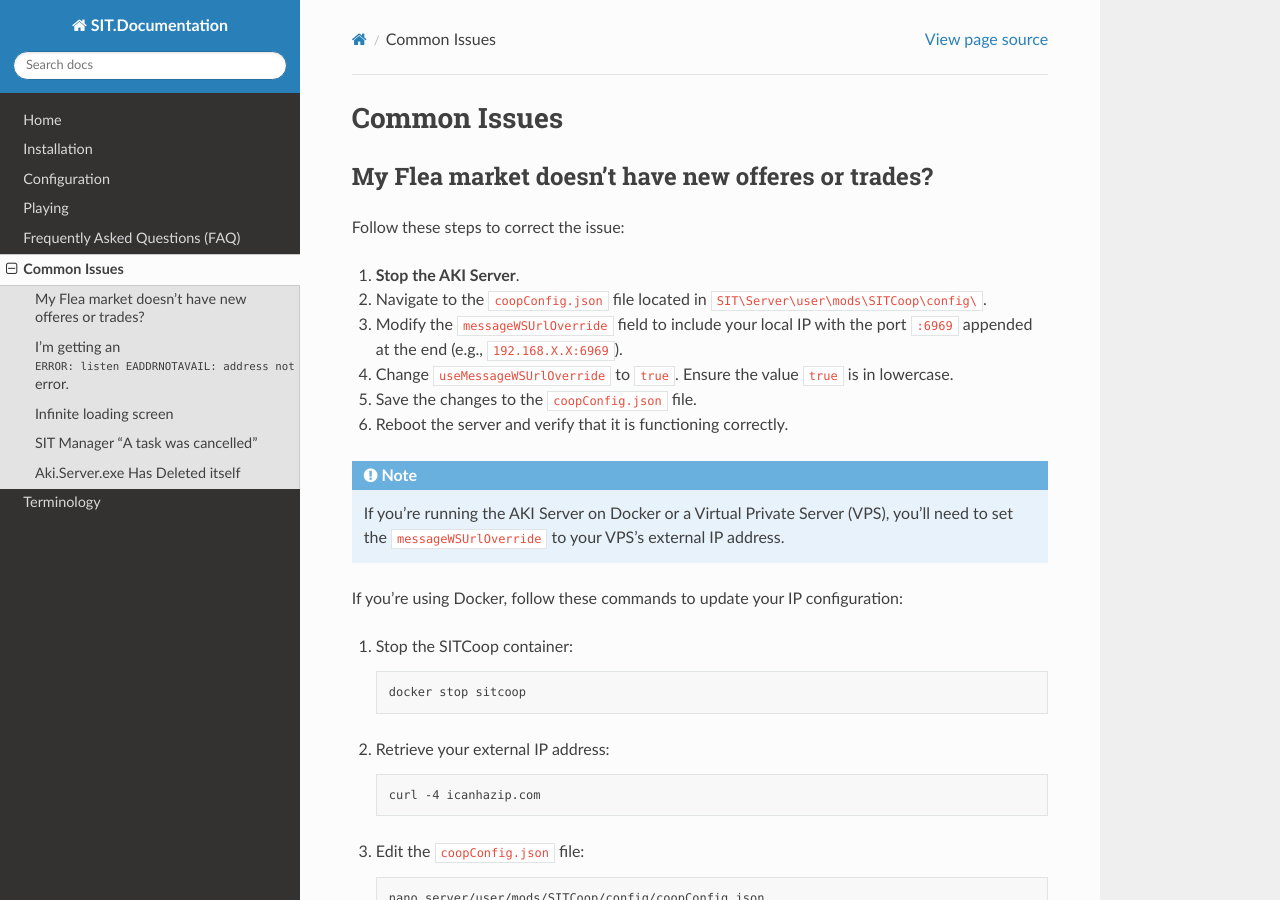
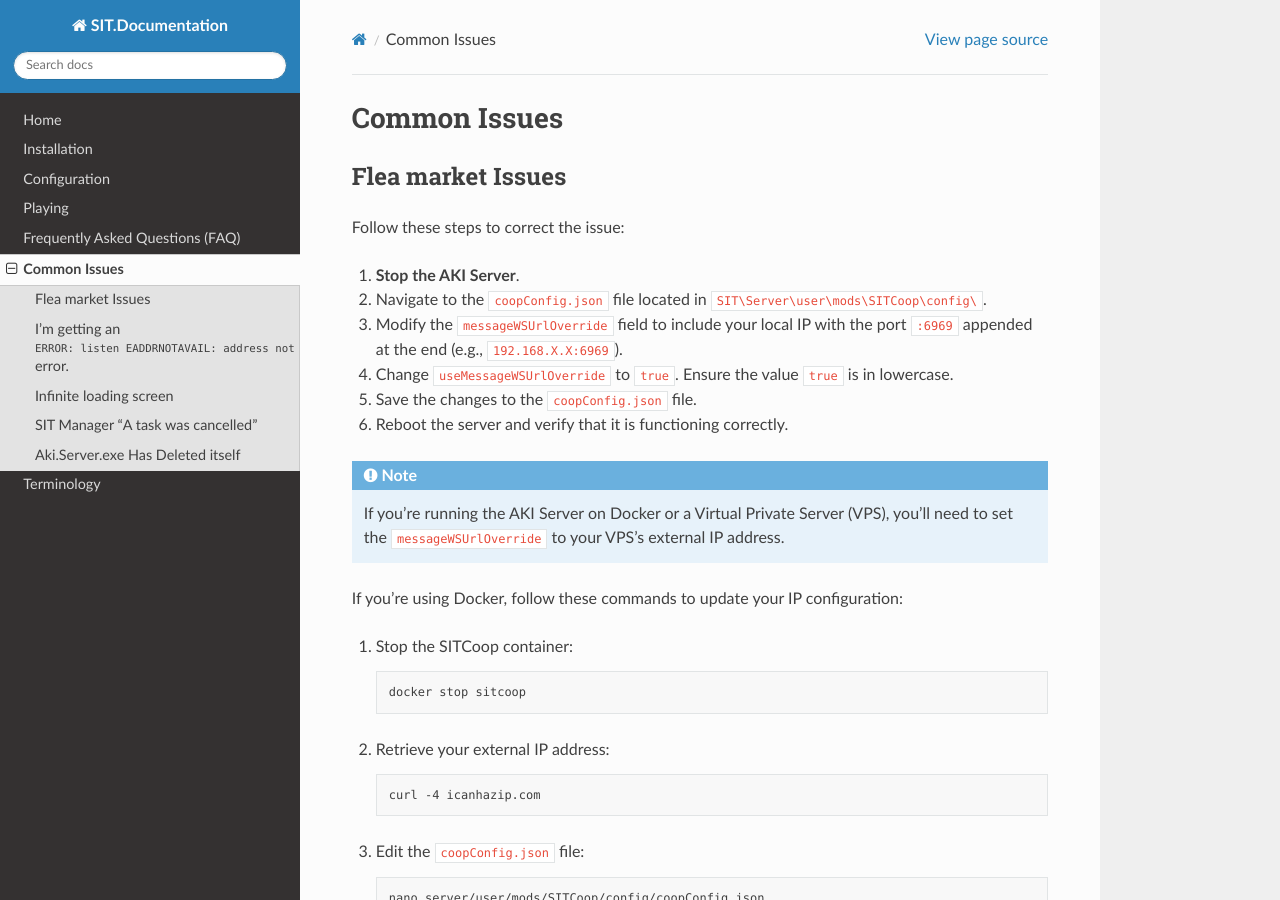
Before and after one commit to stayintarkov/SIT.Documentation, a Sphinx documentation site: the page built from docs/source/issues.rst, in a window 1280 px wide and 900 px high. Built offline with Sphinx 7.4.7 and the Read the Docs theme 2.0.0, drawn with Linux system fonts in a browser that asks for light colours; the version number could not be read and is left out.

Commit message:
Update issues.rst

```diff
--- a/docs/source/issues.rst
+++ b/docs/source/issues.rst
@@ -6,7 +6,7 @@ Common Issues
 
 .. _fleaissue:
 
-My Flea market doesn't have new offeres or trades?
+Flea market Issues
 --------------------------------------------------
 
 
```
